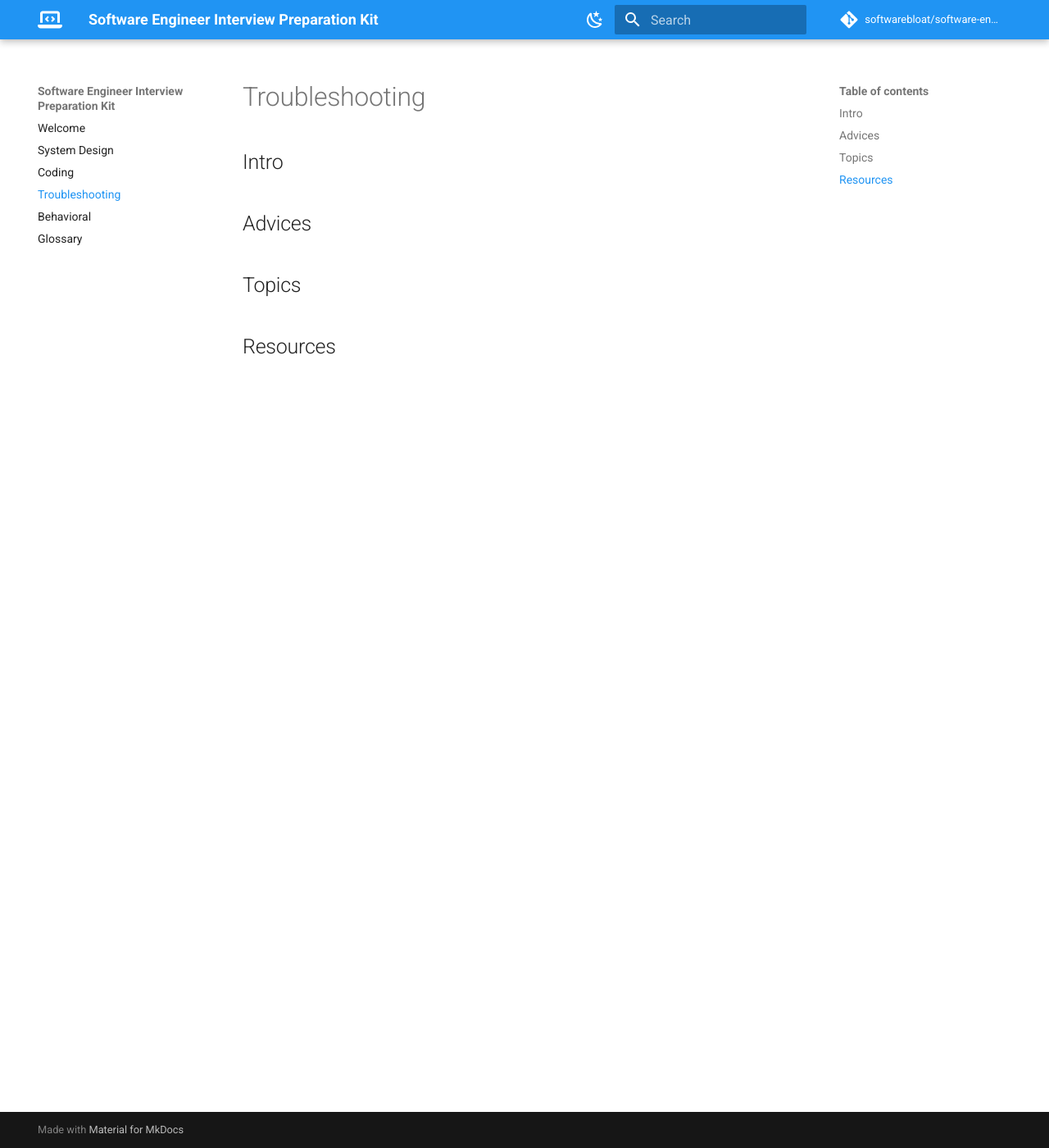
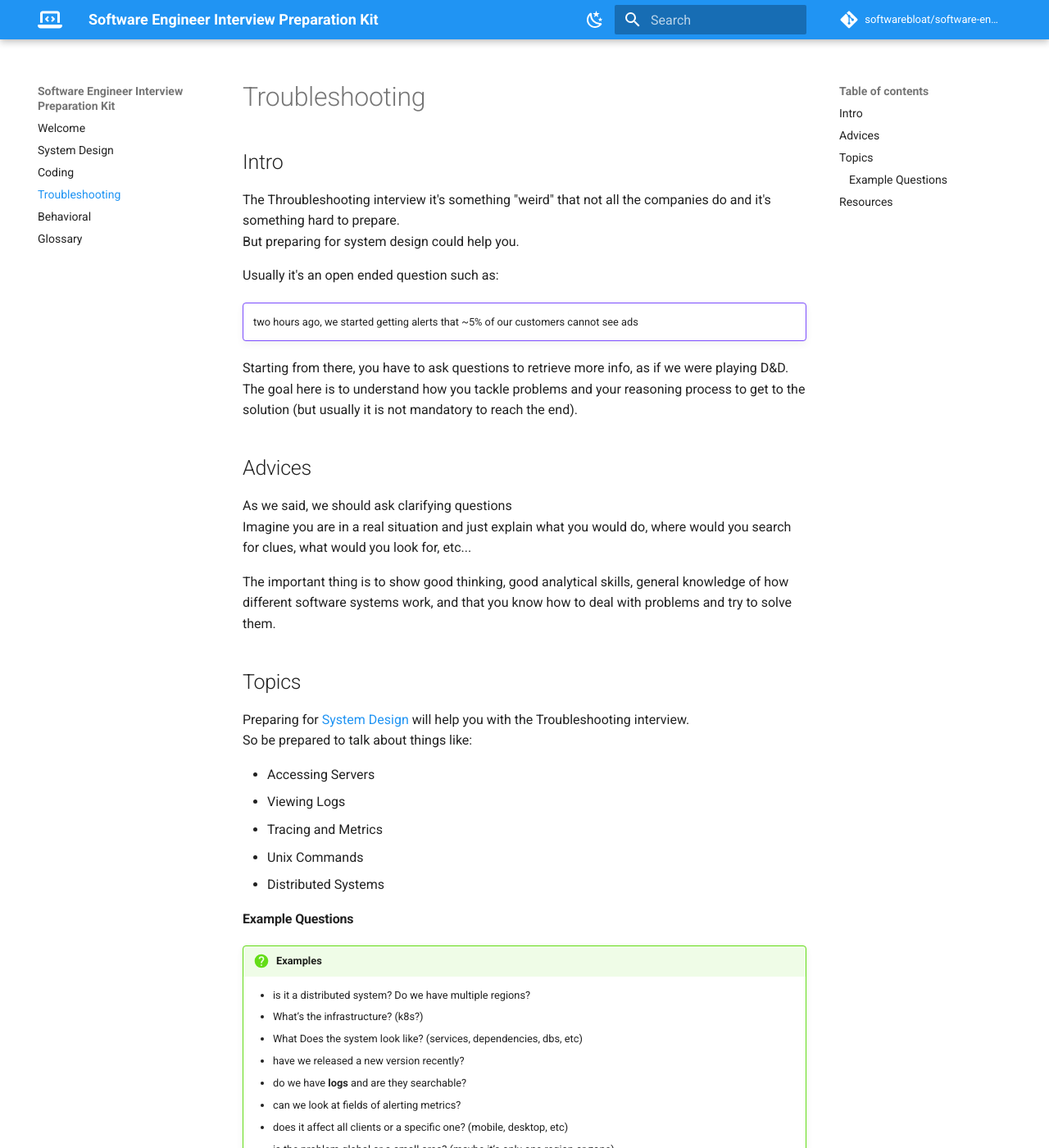
Before and after one commit to softwarebloat/software-engineer-interview-prep-kit, an MkDocs documentation site: the page built from docs/troubleshooting.md, in a window 1280 px wide and 1400 px high. Shown: the whole window at 82% size. Built offline with MkDocs 1.6.1 and Material for MkDocs 9.7.7, drawn with Linux system fonts in a browser that asks for light colours; comment, search, counter and statistics services are not loaded; some of the changed text lies outside the part shown.

Commit message:
feat: add troubleshooting page content

```diff
--- a/docs/troubleshooting.md
+++ b/docs/troubleshooting.md
@@ -1,7 +1,50 @@
 ## Intro
+The Throubleshooting interview it's something "weird" that not all the companies do and it's something hard to prepare.
+But preparing for system design could help you.
+
+Usually it's an open ended question such as:
+
+!!! example ""
+    two hours ago, we started getting alerts that ~5% of our customers cannot see ads
+
+Starting from there, you have to ask questions to retrieve more info, as if we were playing D&D.
+The goal here is to understand how you tackle problems and your reasoning process to get to the solution (but usually it is not mandatory to reach the end).
+
 
 ## Advices
+As we said, we should ask clarifying questions
+Imagine you are in a real situation and just explain what you would do, where would you search for clues, what would you look for, etc...
+
+The important thing is to show good thinking, good analytical skills, general knowledge of how different software systems work, and that you know how to deal with problems and try to solve them.
+
 
 ## Topics
+Preparing for [System Design](/system-design) will help you with the Troubleshooting interview.
+So be prepared to talk about things like:
+
+ - Accessing Servers
+ - Viewing Logs
+ - Tracing and Metrics
+ - Unix Commands
+ - Distributed Systems
+
+
+#### Example Questions
+
+!!! question "Examples"
+    - is it a distributed system? Do we have multiple regions?
+    - What’s the infrastructure? (k8s?)
+    - What Does the system look like? (services, dependencies, dbs, etc)
+    - have we released a new version recently?
+    - do we have __logs__ and are they searchable?
+    - can we look at fields of alerting metrics?
+    - does it affect all clients or a specific one? (mobile, desktop, etc)
+    - is the problem global or a small area? (maybe it’s only one region or zone)
+    - maybe it’s just one replica?
+    - service/kernel/system version? Is it the same for every replica?
+    - Do we have tracing? -> easier to form hypothesis
+    - Do we know which host and timestamp to look at?
+
 
 ## Resources
+- [UNIX and Linux System Administration Handbook](https://www.goodreads.com/book/show/8772005-unix-and-linux-system-administration-handbook)
```
